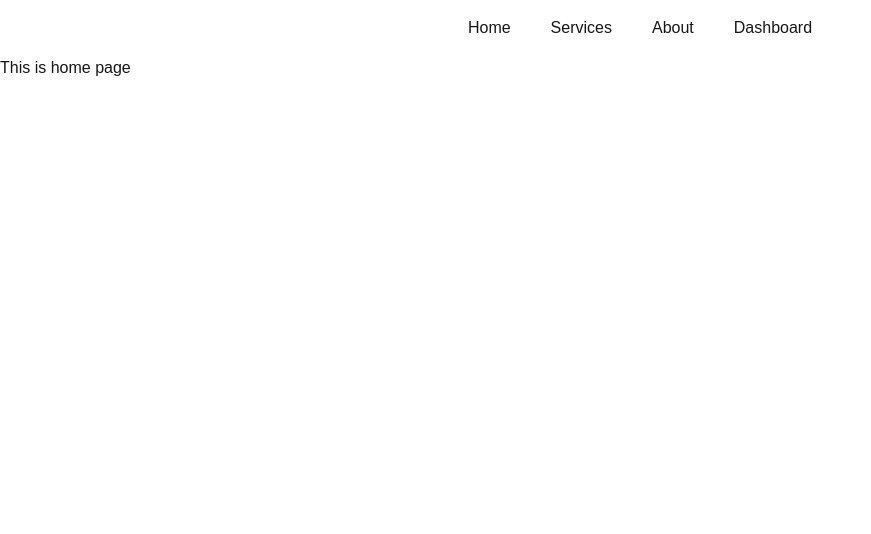
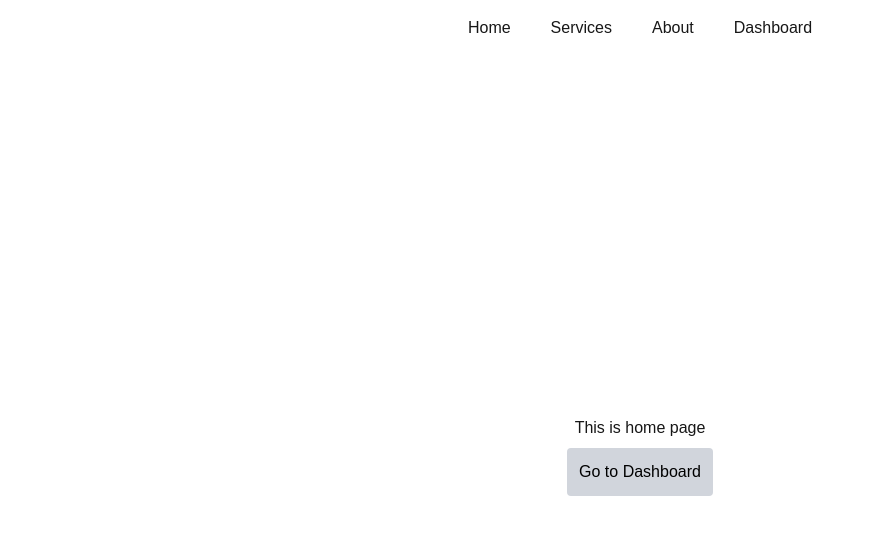
Before and after one commit to ArunRoy404/nextjs-practice, a Next.js app: page / in a window 1280 px wide. Shown: the top 534 px of the page, without its empty margins (0-871 px from the left). Built offline with nearby package versions, Linux system fonts and the light colour scheme.

Commit message:
used useRouter hook for link forward

```diff
--- a/src/app/components/Navbar.jsx
+++ b/src/app/components/Navbar.jsx
@@ -3,14 +3,14 @@ import React from 'react';
 
 const Navbar = () => {
     return (
-        <div>
+        <nav>
             <ul className='flex justify-center gap-10 my-4'>
                 <Link href={'/'}>Home</Link>
                 <Link href={'/services'}>Services</Link>
                 <Link href={'/about'}>About</Link>
                 <Link href={'/dashboard'}>Dashboard</Link>
             </ul>
-        </div>
+        </nav>
     );
 };
 
--- a/src/app/layout.js
+++ b/src/app/layout.js
@@ -20,10 +20,11 @@ export const metadata = {
 export default function RootLayout({ children }) {
   return (
     <html lang="en">
-      <Navbar />
+
       <body
         className={`${geistSans.variable} ${geistMono.variable} antialiased`}
       >
+        <Navbar />
         {children}
       </body>
     </html>
--- a/src/app/page.js
+++ b/src/app/page.js
@@ -1,8 +1,24 @@
+'use client'
+import { useRouter } from "next/navigation";
 
 export default function Home() {
+  const router = useRouter()
+
+  const user = {
+    name: 'roy',
+    role: 'admin'
+  }
+
+  const handleGoDashboard = () => {
+    if (user.role === 'admin') {
+      router.push('/dashboard')
+    }
+  }
+
   return (
-    <div>
+    <div className="flex justify-center items-center gap-2 flex-col h-screen">
       This is home page
+      <button onClick={handleGoDashboard} className="bg-gray-300 text-black p-3 rounded-sm cursor-pointer">Go to Dashboard</button>
     </div>
   );
 }
```
